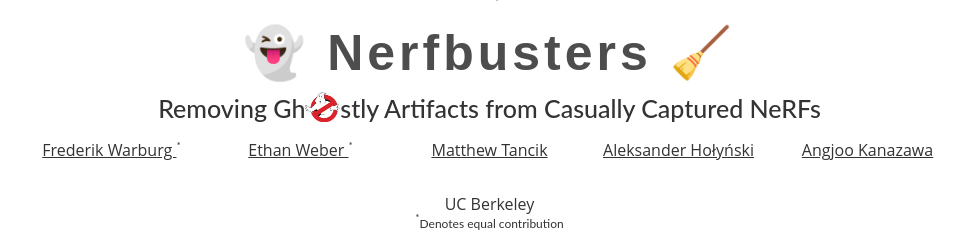
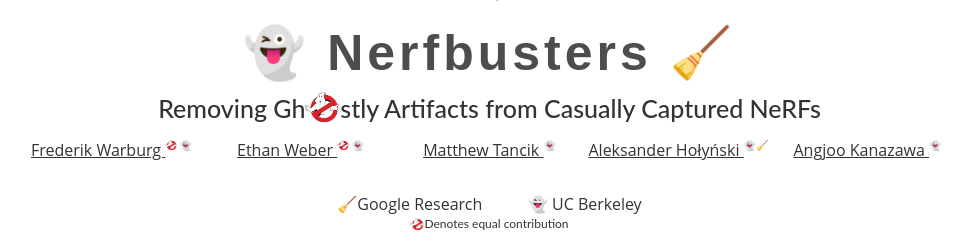
Before and after one commit to ethanweber/nerfbusters, a plain HTML site: page index.html in a window 1280 px wide. Shown: the top 236 px of the page, without its empty margins (143-1115 px from the left). Drawn offline with nearby package versions, Linux system fonts and the light colour scheme; grey boxes are pictures that could not be loaded; a script that the page names is missing.

Commit message:
add google research allifiation

```diff
--- a/index.html
+++ b/index.html
@@ -216,8 +216,8 @@
               target="_blank"
               class="author-text"
             >
-              Frederik Warburg
-              <span class="text-star">*</span>
+            Frederik Warburg
+              <span class="text-star"><img src="media/o.png" alt="o" height="10px" style="margin-top: -3px;">  👻</span>
             </a>
           </div>
           <div class="base-col author-col">
@@ -227,7 +227,7 @@
               class="author-text"
             >
               Ethan Weber
-              <span class="text-star">*</span>
+              <span class="text-star"><img src="media/o.png" alt="o" height="10px" style="margin-top: -3px;"> 👻</span>
             </a>
           </div>
           <div class="base-col author-col">
@@ -237,11 +237,13 @@
               class="author-text"
             >
               Matthew Tancik
+              <span class="text-star"> 👻</span>
             </a>
           </div>
           <div class="base-col author-col">
             <a href="https://holynski.org/" target="_blank" class="author-text">
-              Aleksander Hołyński
+               Aleksander Hołyński
+               <span class="text-star"> 👻🧹</span>
             </a>
           </div>
           <div class="base-col author-col">
@@ -250,17 +252,18 @@
               target="_blank"
               class="author-text"
             >
-              Angjoo Kanazawa
+               Angjoo Kanazawa
+               <span class="text-star"> 👻</span>
               <span class="superscript"></span>
             </a>
           </div>
         </div>
         <br />
         <div>
-          <h1 id="uc-berkeley">UC Berkeley</h1>
+          <h1 id="uc-berkeley">🧹Google Research      &nbsp; &nbsp; &nbsp; &nbsp; &nbsp;            👻 UC Berkeley</h1>
           <!-- <br /> -->
           <div id="equal_contrib">
-            <span class="text-star">*</span>Denotes equal contribution
+            <img src="media/o.png" alt="o" height="12px" style="margin-top: -3px;">Denotes equal contribution
           </div>
         </div>
         <div class="link-labels base-row">
```
Also changed, not shown: supplement.html (+10 -7 lines).
